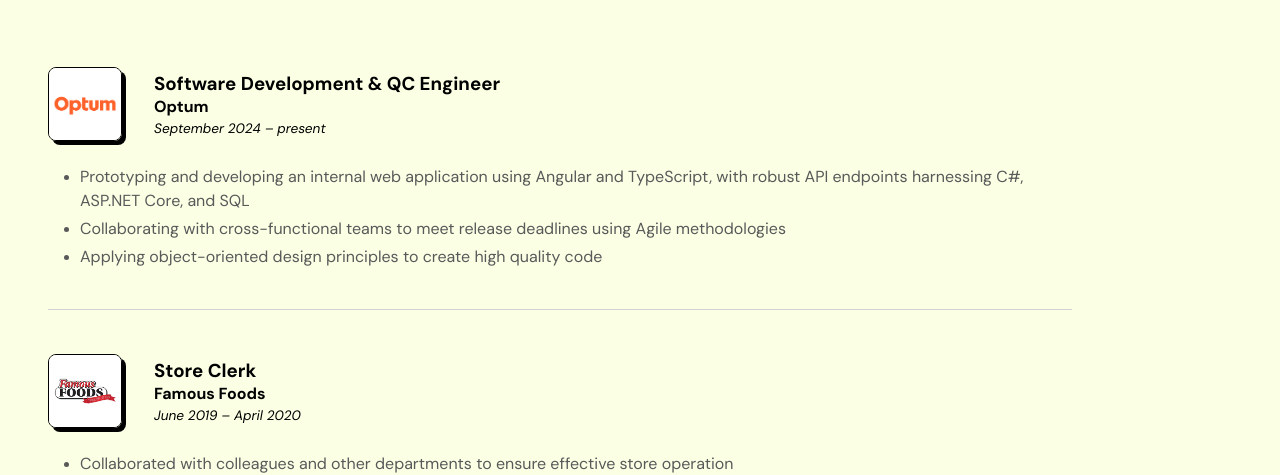
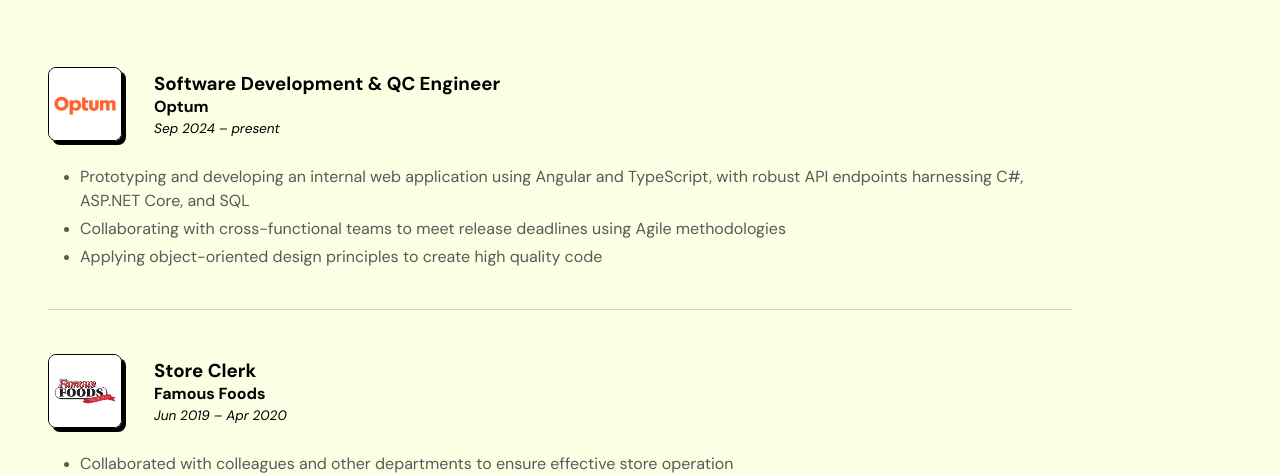
Before and after one commit to gabriel-m-m/gabriel-m-m.github.io, a React (Vite) app: page / in a window 1280 px wide. Shown: the part 2500-2975 px from the top of the page. Built offline with nearby package versions, Linux system fonts and the light colour scheme.

Commit message:
Change experience date format

```diff
--- a/src/data/experience.js
+++ b/src/data/experience.js
@@ -3,7 +3,7 @@ const experiences = [
         "company": "Optum",
         "logo": "src\\assets\\Optum_Logo.png",
         "title": "Software Development & QC Engineer",
-        "startDate": "September 2024",
+        "startDate": "Sep 2024",
         "endDate": "present",
         "responsibilities": [
             "Prototyping and developing an internal web application using Angular and TypeScript, with robust API endpoints harnessing C#, ASP.NET Core, and SQL",
@@ -15,8 +15,8 @@ const experiences = [
         "company": "Famous Foods",
         "logo": "src\\assets\\FamousFoods_Logo.png",
         "title": "Store Clerk",
-        "startDate": "June 2019",
-        "endDate": "April 2020",
+        "startDate": "Jun 2019",
+        "endDate": "Apr 2020",
         "responsibilities": [
             "Collaborated with colleagues and other departments to ensure effective store operation",
             "Provided customer support including helping customers locate products, providing product knowledge, and answering questions",
```
